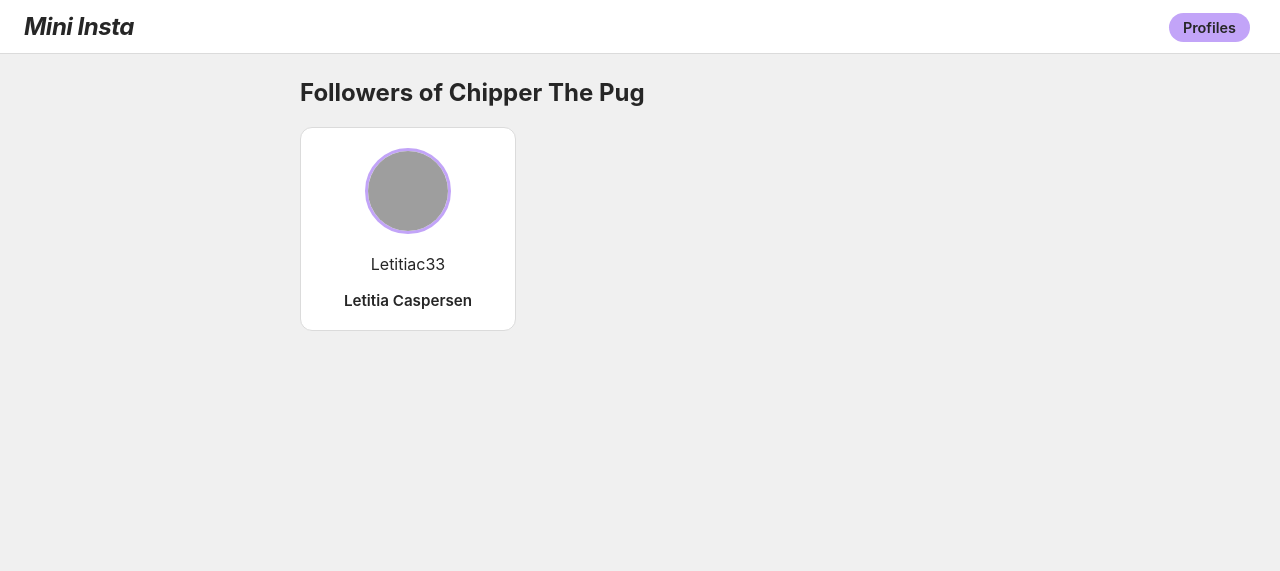
After one commit to Letitiac33/cs412, a Django app: page /mini_insta/profile/6/followers in a window 1280 px wide. The commit adds this page. Shown: the top 571 px of the page. Run offline with Django 5.2, Linux system fonts and the light colour scheme; data comes from the database, SQL or seed files in the repository; both versions use the stored data as it was after the commit; grey boxes are pictures that could not be loaded.

Commit message:
added folowers

```diff
--- a/mini_insta/admin.py
+++ b/mini_insta/admin.py
@@ -2,9 +2,11 @@ from django.contrib import admin
 from .models import Profile
 from .models import Post
 from .models import Photo
+from .models import Follow
 
 # Register your models here.
 
 admin.site.register(Profile)
 admin.site.register(Post)
 admin.site.register(Photo)
+admin.site.register(Follow)
--- a/mini_insta/models.py
+++ b/mini_insta/models.py
@@ -19,6 +19,24 @@ class Profile(models.Model):
          '''Return all of the posts on this profile.'''
          posts = Post.objects.filter(profile=self)
          return posts
+
+    def get_followers(self):
+        '''Return a list of Profiles who follow this profile.'''
+        follows = Follow.objects.filter(profile=self)
+        return [follow.follower_profile for follow in follows]
+
+    def get_num_followers(self):
+        '''Return the number of followers for this profile.'''
+        return Follow.objects.filter(profile=self).count()
+
+    def get_following(self):
+        '''Return a list of Profiles that this profile is following.'''
+        follows = Follow.objects.filter(follower_profile=self)
+        return [follow.profile for follow in follows]
+
+    def get_num_following(self):
+        '''Return the number of profiles this profile is following.'''
+        return Follow.objects.filter(follower_profile=self).count()
 
     def get_absolute_url(self):
         '''Return the URL to display this profile.'''
@@ -57,3 +75,11 @@ class Photo(models.Model):
             return self.image_url
         else:
             return self.image_file.url
+
+class Follow(models.Model):
+    profile = models.ForeignKey("Profile", on_delete=models.CASCADE, related_name="profile")
+    follower_profile = models.ForeignKey("Profile", on_delete=models.CASCADE, related_name="follower_profile")
+    timestamp = models.DateTimeField(auto_now_add=True)
+
+    def __str__(self):
+        return f"{self.follower_profile.display_name} follows {self.profile.display_name}"
--- a/mini_insta/static/mini_insta/style.css
+++ b/mini_insta/static/mini_insta/style.css
@@ -136,6 +136,25 @@ h2 {
     color: #c2a4f8;
     font-weight: 600;
     font-size: 1em;
+}
+
+.profile_stats {
+    display: flex;
+    gap: 20px;
+}
+
+.profile_stats a {
+    text-decoration: none;
+    color: #262626;
+    font-size: 0.95em;
+}
+
+.profile_stats a:hover {
+    color: #c2a4f8;
+}
+
+.stat_count {
+    font-weight: 700;
 }
 
 .profile_bio {
--- /dev/null
+++ b/mini_insta/templates/mini_insta/show_followers.html
@@ -0,0 +1,22 @@
+<!-- File: show_followers.html -->
+<!-- Author: Letitia Caspersen (letitiac@bu.edu), 2/27/2026 -->
+<!-- HTML page for mini insta, showing followers of a profile -->
+
+{% extends 'mini_insta/base.html' %}
+
+{% block content %}
+<h2>Followers of {{ profile.display_name }}</h2>
+<div class="profile_grid">
+    {% for follower in profile.get_followers %}
+        <div class="profile_card">
+            <a href="{% url 'show_profile' follower.pk %}">
+                <img src="{{ follower.profile_image_url }}" alt="Profile Image">
+            </a>
+            <p>{{ follower.username }}</p>
+            <a href="{% url 'show_profile' follower.pk %}">{{ follower.display_name }}</a>
+        </div>
+    {% empty %}
+        <p>No followers yet.</p>
+    {% endfor %}
+</div>
+{% endblock %}
--- a/mini_insta/urls.py
+++ b/mini_insta/urls.py
@@ -1,5 +1,5 @@
 from django.urls import path
-from .views import ProfileListView, ProfileDetailView, PostDetailView, CreatePostView, UpdateProfileView, DeletePostView, UpdatePostView
+from .views import ProfileListView, ProfileDetailView, PostDetailView, CreatePostView, UpdateProfileView, DeletePostView, UpdatePostView, ShowFollowersDetailView, ShowFollowingDetailView
 
 
 urlpatterns = [
@@ -10,4 +10,6 @@ urlpatterns = [
     path('profile/<int:pk>/update', UpdateProfileView.as_view(), name='update_profile'),
     path('post/<int:pk>/delete', DeletePostView.as_view(), name='delete_post'),
     path('post/<int:pk>/update', UpdatePostView.as_view(), name='update_post'),
+    path('profile/<int:pk>/followers', ShowFollowersDetailView.as_view(), name='show_followers'),
+    path('profile/<int:pk>/following', ShowFollowingDetailView.as_view(), name='show_following'),
 ]
--- a/mini_insta/views.py
+++ b/mini_insta/views.py
@@ -86,3 +86,15 @@ class UpdatePostView(UpdateView):
     def get_success_url(self):
         '''Redirect to the post page after a successful update.'''
         return reverse('show_post', kwargs={'pk': self.object.pk})
+
+class ShowFollowersDetailView(DetailView):
+    '''Display the followers of a Profile.'''
+    model = Profile
+    template_name = 'mini_insta/show_followers.html'
+    context_object_name = 'profile'
+
+class ShowFollowingDetailView(DetailView):
+    '''Display the profiles that a Profile is following.'''
+    model = Profile
+    template_name = 'mini_insta/show_following.html'
+    context_object_name = 'profile'
```
Also changed, not shown: mini_insta/templates/mini_insta/show_following.html (added, +22 -0 lines), mini_insta/templates/mini_insta/show_profile.html (+8 -0 lines), db.sqlite3, mini_insta/migrations/0004_follow.py (added).
